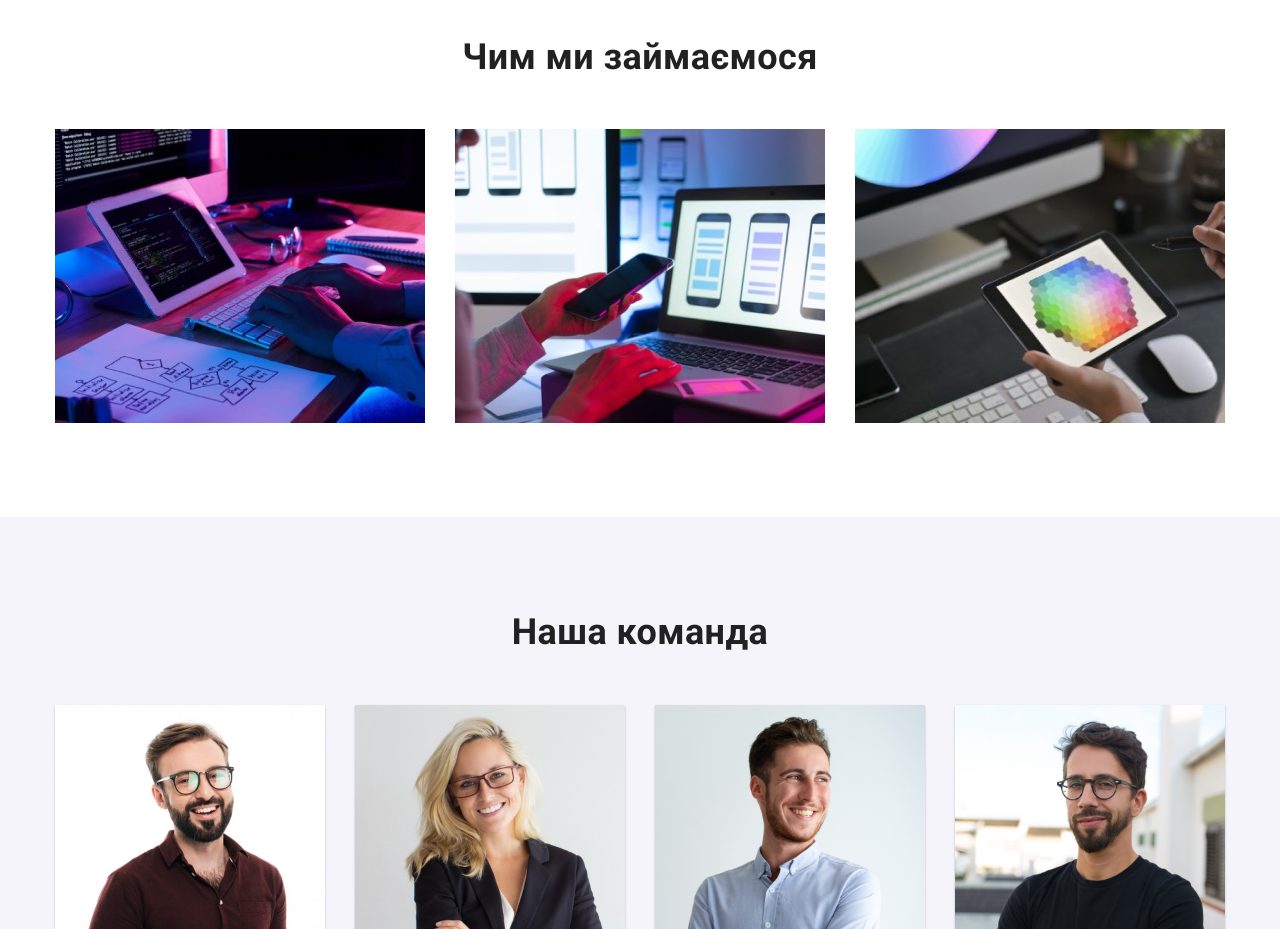
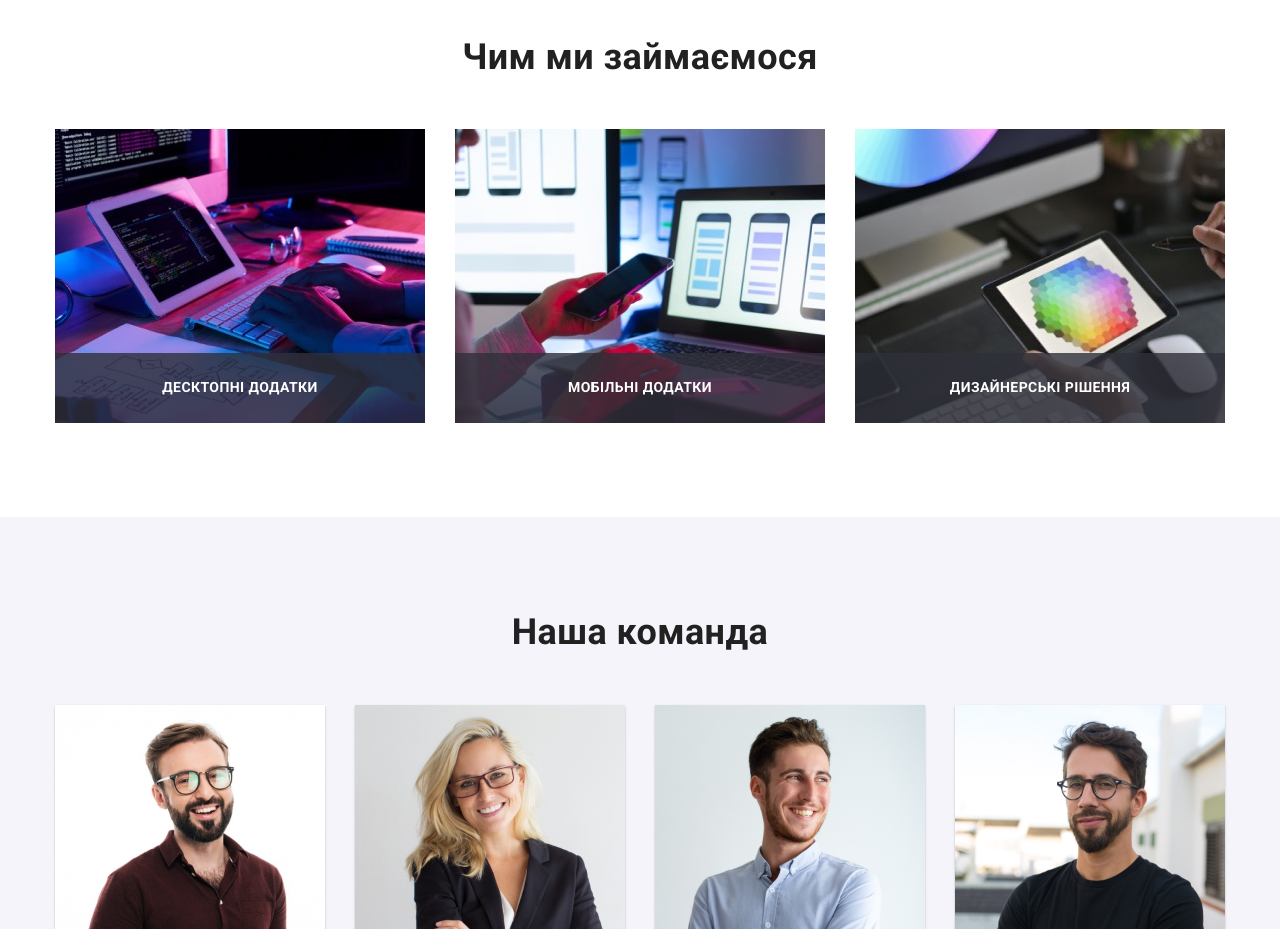
Before and after one commit to OlgaBulavin/goit-markup-hw-04, a plain HTML site: page index.html in a window 1280 px wide. Shown: the part 1080-2009 px from the top of the page. Drawn offline with nearby package versions, Linux system fonts and the light colour scheme.

Commit message:
transition

```diff
--- a/css/styles.css
+++ b/css/styles.css
@@ -112,6 +112,7 @@ border-radius: 4px;
 a:hover svg.post-icon,
 a:focus svg.post-icon {
   fill: #2196f3;
+  transition: transform 250ms cubic-bezier(0.4, 0, 0.2, 1);
 }
 
 .contacts-info {
@@ -289,6 +290,7 @@ a:focus svg.post-icon {
 .site-nav:hover,
 .site-nav:focus {
   color: var(--accent-color);
+  transition: opacity 250ms cubic-bezier(0.4, 0, 0.2, 1);
 }
 
 .site-nav .link {
@@ -302,6 +304,7 @@ a:focus svg.post-icon {
 .site-nav .link:hover,
 .site-nav .link:focus {
   color: var(--primary-text-color);
+  transition: opacity 250ms cubic-bezier(0.4, 0, 0.2, 1);
 }
 .site-nav .link.current {
   position: relative;
@@ -343,6 +346,7 @@ border-radius: 2px;
 .contacts-info:hover,
 .contacts-info:focus {
   color: var(--accent-color);
+  transition: opacity 250ms cubic-bezier(0.4, 0, 0.2, 1);
 }
 
 .hero-title {
@@ -415,22 +419,30 @@ border-radius: 2px;
   margin-top: 0;
 }
 
-/*
+
 .thumb {
  position: relative;
 }
 
-.thumb::before {
+.pic-text {
   position: absolute;
-display: inline-block;
-content:'';
-bottom: 35px;
-left: 0;
-width: 100%;
-height: 70px;
-background-color: rgba(47, 48, 58, 0.8);
+  padding-top: 27px;
+  padding-bottom: 27px;
+  margin: 0;
+  bottom: 0;
+  left: 0;
+  width: 100%;
+  height: 70px;
+  background-color: rgba(47, 48, 58, 0.8);
+  font-family: 'Roboto';
+  font-weight: 700;
+  font-size: 14px;
+  line-height: 1.14;
+  text-align: center;
+  letter-spacing: 0.03em;
+  text-transform: uppercase;
+  color: #FFFFFF;
 }
-*/
 
 .title {
   color: var(--secondary-text-color);
@@ -523,6 +535,7 @@ background-color: rgba(47, 48, 58, 0.8);
   box-shadow: 0px 3px 1px rgba(0, 0, 0, 0.1), 0px 1px 2px rgba(0, 0, 0, 0.08),
     0px 2px 2px rgba(0, 0, 0, 0.12);
   border-radius: 4px;
+  transition: opacity 250ms cubic-bezier(0.4, 0, 0.2, 1);
 }
 
 
@@ -540,6 +553,7 @@ background-color: rgba(47, 48, 58, 0.8);
   box-shadow: 0px 3px 1px rgba(0, 0, 0, 0.1), 0px 1px 2px rgba(0, 0, 0, 0.08),
     0px 2px 2px rgba(0, 0, 0, 0.12);
   border-radius: 4px;
+  transition: opacity 250ms cubic-bezier(0.4, 0, 0.2, 1);
 }
 
 .accent {
@@ -550,6 +564,7 @@ background-color: rgba(47, 48, 58, 0.8);
 .button.secondary:focus {
   color: var(--title-text-color);
   background-color: var(--accent-color);
+  transition: opacity 250ms cubic-bezier(0.4, 0, 0.2, 1);
 }
 
 .link-sdw {
@@ -560,6 +575,7 @@ background-color: rgba(47, 48, 58, 0.8);
 .link-sdw:hover {
   box-shadow: 0px 1px 1px rgba(0, 0, 0, 0.12), 0px 4px 4px rgba(0, 0, 0, 0.06),
     1px 4px 6px rgba(0, 0, 0, 0.16);
+    transition: opacity 250ms cubic-bezier(0.4, 0, 0.2, 1);
 }
  /* open blue window */
 
@@ -590,6 +606,7 @@ transition: transform 250ms ease;
 
 .portfolio-animation:hover .blue-text {
   transform: translateY(-100%);
+  transition: opacity 250ms cubic-bezier(0.4, 0, 0.2, 1);
 }
 
 /* Our clients*/
@@ -610,6 +627,7 @@ transition: transform 250ms ease;
 .client-link:hover {
   border: 1px solid #2196f3;
   border-radius: 4px;
+  transition: opacity 250ms cubic-bezier(0.4, 0, 0.2, 1);
 }
 
 .client-list-item {
@@ -629,6 +647,7 @@ transition: transform 250ms ease;
 a:hover svg.client-icon,
 a:focus svg.client-icon {
   fill: #2196f3;
+  transition: opacity 250ms cubic-bezier(0.4, 0, 0.2, 1);
 }
 
 .client-list-icons {
@@ -716,6 +735,7 @@ footer .contacts {
 .footer-social-list-link:hover,
 .footer-social-list-link:focus {
   background-color: #2196f3;
+  transition: opacity 250ms cubic-bezier(0.4, 0, 0.2, 1);
 }
 
 /* Icons */
@@ -779,4 +799,5 @@ a:focus svg.social-list-icon {
 .social-list-link:hover,
 .social-list-link:focus {
   background-color: #2196f3;
+  transition: opacity 250ms cubic-bezier(0.4, 0, 0.2, 1);
 }
--- a/index.html
+++ b/index.html
@@ -125,9 +125,11 @@
                 width="370"
                 height="294"
               />
+              <h3 class="pic-text">Десктопні додатки</h3>
             </div>
             </li>
             <li>
+              <div class="thumb">
               <img
                 class="image"
                 src="./images/img-2.jpg"
@@ -135,8 +137,11 @@
                 width="370"
                 height="294"
               />
-            </li>
+              <h3 class="pic-text">Мобільні додатки</h3>
+            </div
+            ></li>
             <li>
+              <div class="thumb">
               <img
                 class="image"
                 src="./images/img-3.jpg"
@@ -144,6 +149,8 @@
                 width="370"
                 height="294"
               />
+              <h3 class="pic-text">Дизайнерські рішення</h3>
+            </div>
             </li>
           </ul>
         </div>
```
